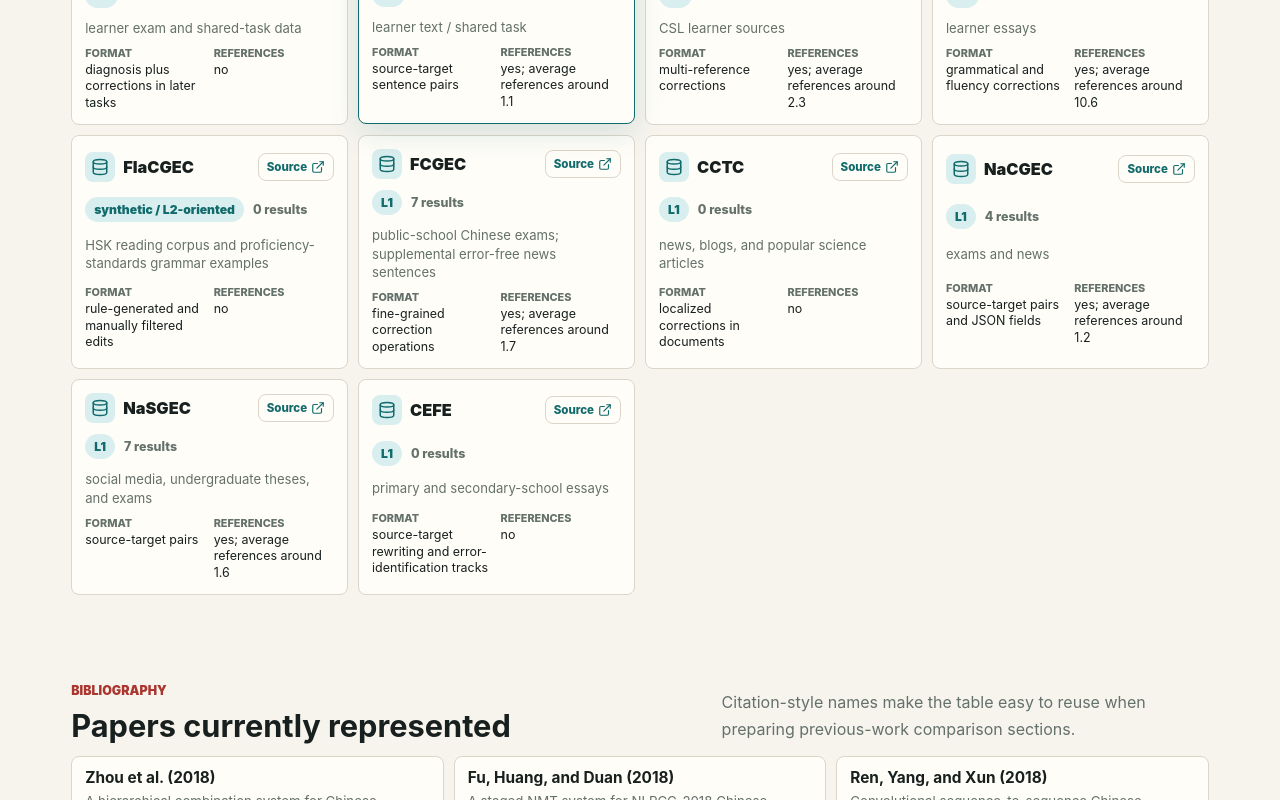
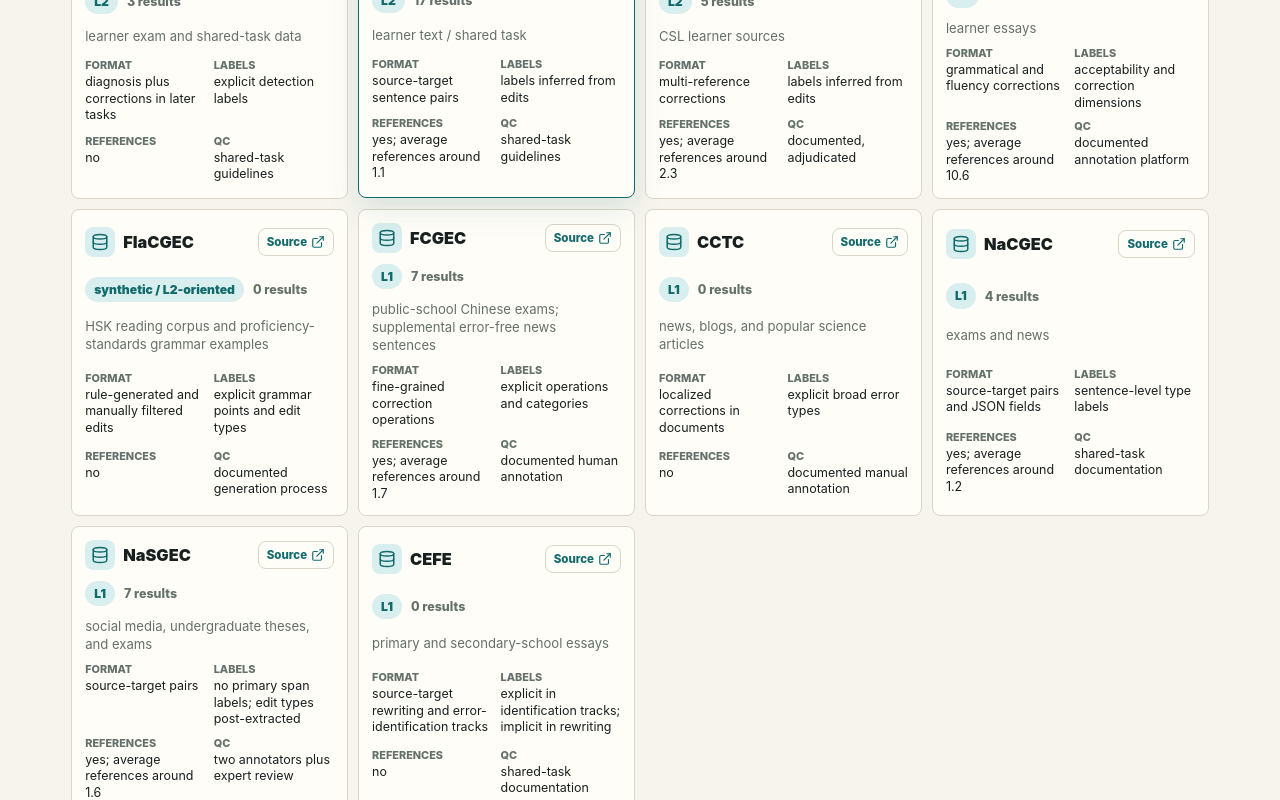
Before and after one commit to julianli00/scoreboard, a React (Vite) app: page / in a window 1280 px wide. Shown: the part 1940-2740 px from the top of the page. Built offline with nearby package versions, Linux system fonts and the light colour scheme.

Commit message:
Add survey dataset QC fields

```diff
--- a/src/components/DatasetOverview.tsx
+++ b/src/components/DatasetOverview.tsx
@@ -73,8 +73,16 @@
                   <dd>{dataset.correction_format}</dd>
                 </div>
                 <div>
+                  <dt>Labels</dt>
+                  <dd>{dataset.error_label_explicitness}</dd>
+                </div>
+                <div>
                   <dt>References</dt>
                   <dd>{dataset.multi_reference}</dd>
+                </div>
+                <div>
+                  <dt>QC</dt>
+                  <dd>{dataset.documentation_qc}</dd>
                 </div>
               </dl>
             </article>
--- a/src/data/datasets.json
+++ b/src/data/datasets.json
@@ -7,7 +7,9 @@
     "domain": "learner exam and shared-task data",
     "localization_basis": "sentence ID and span offsets",
     "correction_format": "diagnosis plus corrections in later tasks",
+    "error_label_explicitness": "explicit detection labels",
     "multi_reference": "no",
+    "documentation_qc": "shared-task guidelines",
     "common_metrics": ["Official score", "F1"],
     "evaluation_notes": "Detection and correction scores should be labeled separately from full sentence-level correction results.",
     "url": "https://github.com/blcuicall/cged_datasets",
@@ -22,7 +24,9 @@
     "domain": "learner text / shared task",
     "localization_basis": "word-segmented test source",
     "correction_format": "source-target sentence pairs",
+    "error_label_explicitness": "labels inferred from edits",
     "multi_reference": "yes; average references around 1.1",
+    "documentation_qc": "shared-task guidelines",
     "common_metrics": ["F0.5", "F1"],
     "evaluation_notes": "Check whether F0.5 is word-level or character-level. The survey notes that NLPCC2018 test data include a word-segmented view.",
     "url": "https://github.com/zhaoyyoo/NLPCC2018_GEC",
@@ -37,7 +41,9 @@
     "domain": "CSL learner sources",
     "localization_basis": "source-target pairs with character/word evaluation",
     "correction_format": "multi-reference corrections",
+    "error_label_explicitness": "labels inferred from edits",
     "multi_reference": "yes; average references around 2.3",
+    "documentation_qc": "documented, adjudicated",
     "common_metrics": ["F0.5", "ChERRANT"],
     "evaluation_notes": "Closely connected to ChERRANT, a character-based span-level annotation/evaluation toolkit.",
     "url": "https://github.com/HillZhang1999/MuCGEC",
@@ -52,7 +58,9 @@
     "domain": "learner essays",
     "localization_basis": "sentence-level annotation",
     "correction_format": "grammatical and fluency corrections",
+    "error_label_explicitness": "acceptability and correction dimensions",
     "multi_reference": "yes; average references around 10.6",
+    "documentation_qc": "documented annotation platform",
     "common_metrics": ["F0.5", "GLEU"],
     "evaluation_notes": "Keep acceptability and correction dimensions separate when adding results.",
     "url": "https://github.com/blcuicall/YACLC",
@@ -67,7 +75,9 @@
     "domain": "HSK reading corpus and proficiency-standards grammar examples",
     "localization_basis": "structured edit operations",
     "correction_format": "rule-generated and manually filtered edits",
+    "error_label_explicitness": "explicit grammar points and edit types",
     "multi_reference": "no",
+    "documentation_qc": "documented generation process",
     "common_metrics": ["F0.5"],
     "evaluation_notes": "Synthetic construction and grammar-point labels should be visible when comparing with natural-error datasets.",
     "url": "https://github.com/hyDududu/FlaCGEC",
@@ -82,7 +92,9 @@
     "domain": "public-school Chinese exams; supplemental error-free news sentences",
     "localization_basis": "structured edit operations",
     "correction_format": "fine-grained correction operations",
+    "error_label_explicitness": "explicit operations and categories",
     "multi_reference": "yes; average references around 1.7",
+    "documentation_qc": "documented human annotation",
     "common_metrics": ["F0.5", "ChERRANT"],
     "evaluation_notes": "Often reported as span-level F0.5 with ChERRANT in recent papers.",
     "url": "https://github.com/xlxwalex/FCGEC",
@@ -97,7 +109,9 @@
     "domain": "news, blogs, and popular science articles",
     "localization_basis": "document-level release; sentence-local edit positions",
     "correction_format": "localized corrections in documents",
+    "error_label_explicitness": "explicit broad error types",
     "multi_reference": "no",
+    "documentation_qc": "documented manual annotation",
     "common_metrics": ["F0.5", "F1"],
     "evaluation_notes": "Document context may matter for some errors, so sentence-only comparisons should be marked.",
     "url": "https://github.com/destwang/CTCResources",
@@ -112,7 +126,9 @@
     "domain": "exams and news",
     "localization_basis": "sentence-level categories",
     "correction_format": "source-target pairs and JSON fields",
+    "error_label_explicitness": "sentence-level type labels",
     "multi_reference": "yes; average references around 1.2",
+    "documentation_qc": "shared-task documentation",
     "common_metrics": ["F0.5", "ChERRANT"],
     "evaluation_notes": "Sentence-level error categories are more explicit than plain sentence pairs, but errors are not localized as spans.",
     "url": "https://github.com/masr2000/NaCGEC",
@@ -127,7 +143,9 @@
     "domain": "social media, undergraduate theses, and exams",
     "localization_basis": "sentence rewriting",
     "correction_format": "source-target pairs",
+    "error_label_explicitness": "no primary span labels; edit types post-extracted",
     "multi_reference": "yes; average references around 1.6",
+    "documentation_qc": "two annotators plus expert review",
     "common_metrics": ["F0.5", "ChERRANT"],
     "evaluation_notes": "The paper extracts span-level edits with MuCGEC/ChERRANT for analysis.",
     "url": "https://github.com/HillZhang1999/NaSGEC",
@@ -142,7 +160,9 @@
     "domain": "primary and secondary-school essays",
     "localization_basis": "sentence rewriting / fluency tasks",
     "correction_format": "source-target rewriting and error-identification tracks",
+    "error_label_explicitness": "explicit in identification tracks; implicit in rewriting",
     "multi_reference": "no",
+    "documentation_qc": "shared-task documentation",
     "common_metrics": ["Official score", "F1"],
     "evaluation_notes": "Keep rewriting and error-identification tracks separate.",
     "url": "https://github.com/cubenlp/2023CCL_CEFE",
--- a/src/utils/types.ts
+++ b/src/utils/types.ts
@@ -6,7 +6,9 @@
   domain: string;
   localization_basis: string;
   correction_format: string;
+  error_label_explicitness: string;
   multi_reference: string;
+  documentation_qc: string;
   common_metrics: string[];
   evaluation_notes: string;
   url: string;
```
Also changed, not shown: scripts/validate-data.mjs (+20 -0 lines), 1 other file (tests, documents, lock files or other folders).
